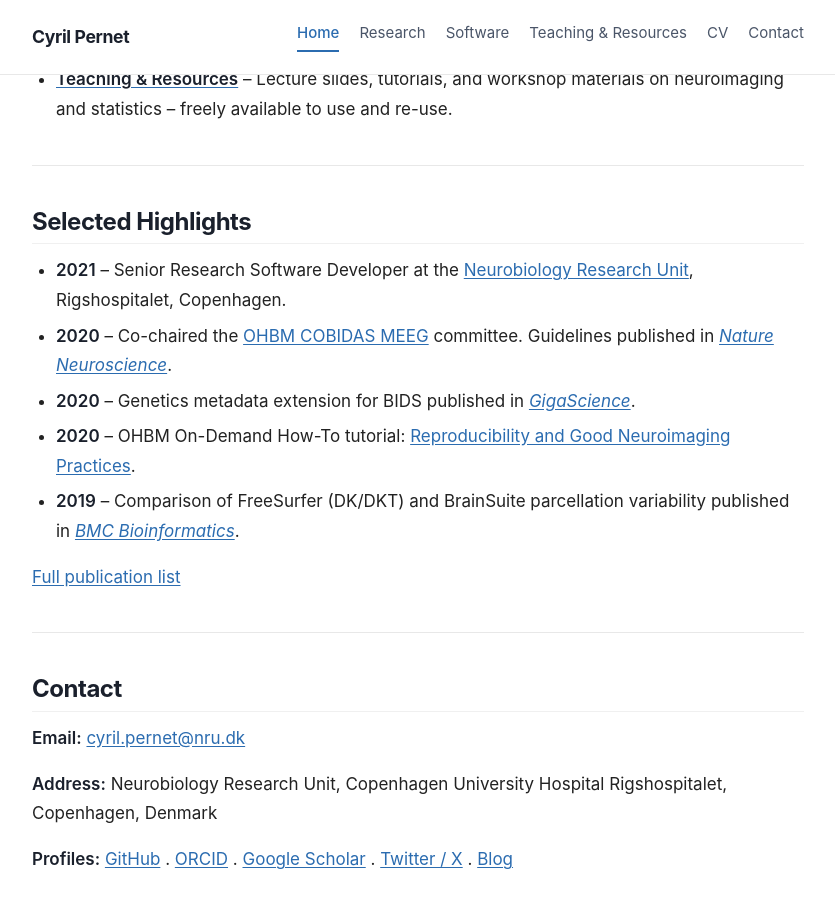
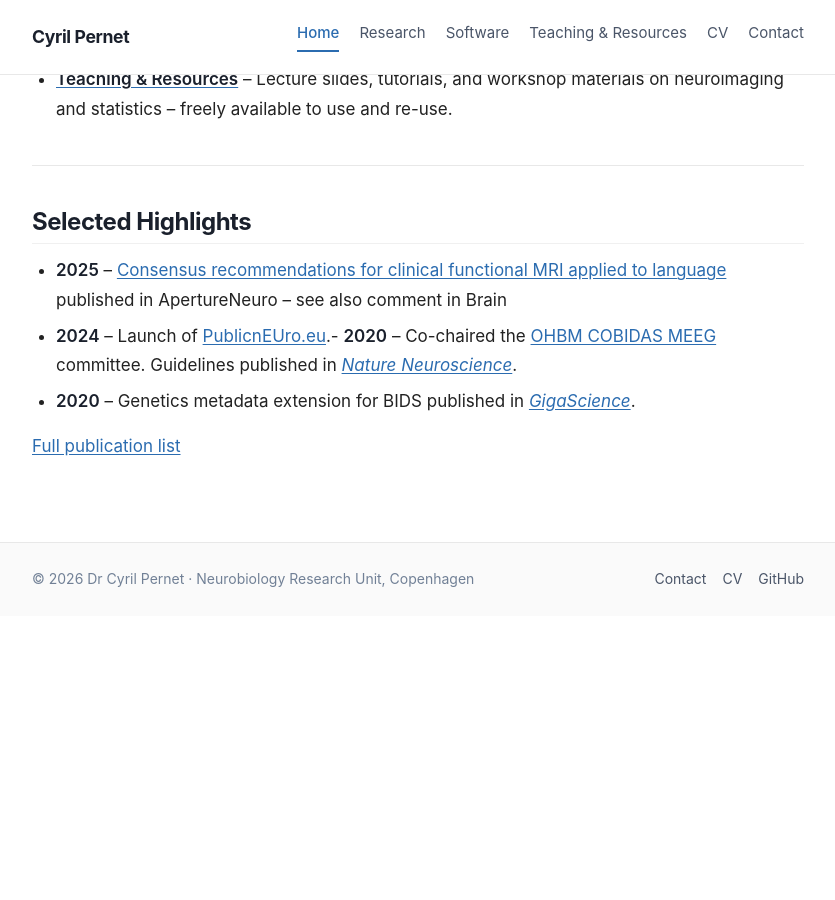
Before and after one commit to CPernet/CPernet.github.io, a Jekyll site: the page built from index.md, in a window 1280 px wide and 900 px high, scrolled down 720 px. Shown: the whole window, without its empty margins (222-1057 px from the left). Built offline with Jekyll 4.4.1, drawn with Linux system fonts in a browser that asks for light colours; our own code applies the rules of GitHub Pages for plain Markdown files; after the commit the page ends 1336 px from its top, so only the background shows below that.

Commit message:
Update selected highlights with recent publications and remove outdated contact information

```diff
--- a/index.md
+++ b/index.md
@@ -29,20 +29,9 @@ All software and teaching materials I produce are freely available.
 
 ## Selected Highlights
 
-- **2021** -- Senior Research Software Developer at the [Neurobiology Research Unit](https://www.nru.dk), Rigshospitalet, Copenhagen.
-- **2020** -- Co-chaired the [OHBM COBIDAS MEEG](https://cobidasmeeg.wordpress.com/) committee. Guidelines published in [*Nature Neuroscience*](https://www.nature.com/articles/s41593-020-00709-0).
+- **2025** -- [Consensus recommendations for clinical functional MRI applied to language](https://apertureneuro.org/article/128149-consensus-recommendations-for-clinical-functional-mri-applied-to-language-mapping) published in ApertureNeuro -- see also comment in Brain
+- **2024** -- Launch of [PublicnEUro.eu](https://publicneuro.eu/).- **2020** -- Co-chaired the [OHBM COBIDAS MEEG](https://cobidasmeeg.wordpress.com/) committee. Guidelines published in [*Nature Neuroscience*](https://www.nature.com/articles/s41593-020-00709-0).
 - **2020** -- Genetics metadata extension for BIDS published in [*GigaScience*](https://academic.oup.com/gigascience/article/9/10/giaa104/5928221).
-- **2020** -- OHBM On-Demand How-To tutorial: [Reproducibility and Good Neuroimaging Practices](https://www.ohbmbrainmappingblog.com/blog/ohbm-on-demand-how-to-reproducibility-and-good-neuroimaging-practices).
-- **2019** -- Comparison of FreeSurfer (DK/DKT) and BrainSuite parcellation variability published in [*BMC Bioinformatics*](https://bmcbioinformatics.biomedcentral.com/articles/10.1186/s12859-019-2609-8).
 
-[Full publication list](/research/)
 
----
-
-## Contact
-
-**Email:** [cyril.pernet@nru.dk](mailto:cyril.pernet@nru.dk)
-
-**Address:** Neurobiology Research Unit, Copenhagen University Hospital Rigshospitalet, Copenhagen, Denmark
-
-**Profiles:** [GitHub](https://github.com/CPernet) . [ORCID](https://orcid.org/0000-0001-7524-8315) . [Google Scholar](https://scholar.google.co.uk/citations?user=GaFui7UAAAAJ) . [Twitter / X](https://twitter.com/CyrilRPernet) . [Blog](https://neurostatscyrilpernet.blogspot.com/)
+[Full publication list](/publicatrions.html)
```
